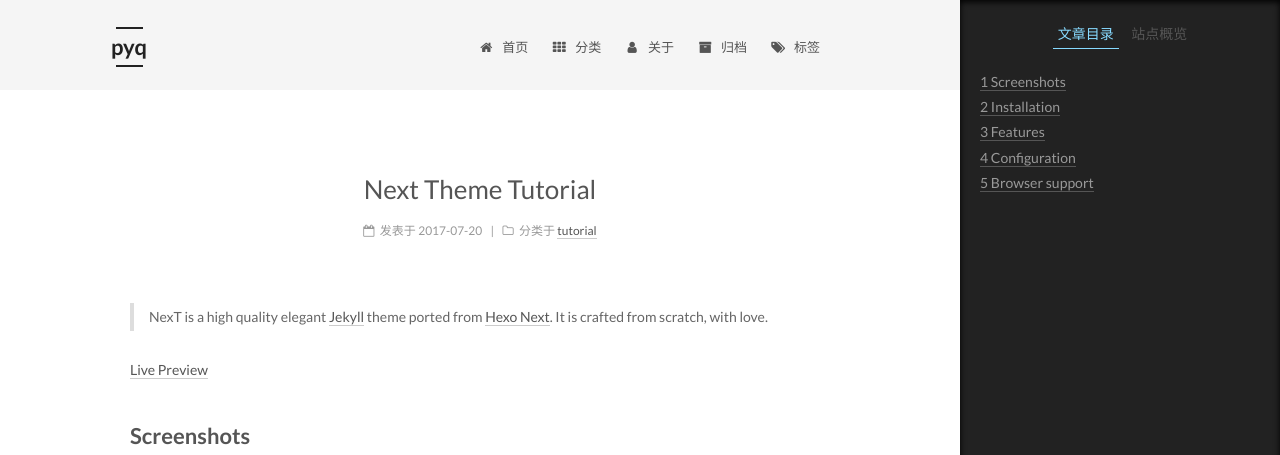
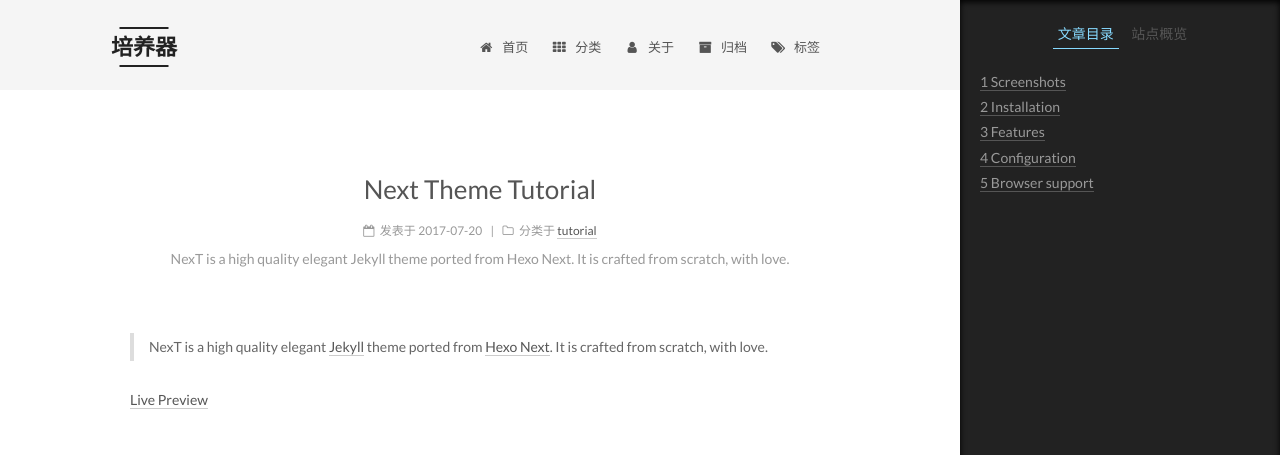
Before and after one commit to 2323087190/2323087190.github.io, a Jekyll site: the page built from _posts/2017-07-20-next-tutorial.md, in a window 1280 px wide and 1400 px high. Shown: the top 455 px of the window. Built offline with Jekyll 4.4.1, drawn with Linux system fonts in a browser that asks for light colours; part of the change alters nothing that is shown.

Commit message:
fix name

```diff
--- a/_config.yml
+++ b/_config.yml
@@ -4,17 +4,17 @@
 # ---------------------------------------------------------------
 
 # Site
-title: pyq
-subtitle:
-description:
-author: pyq
+title: 培养器
+subtitle: 应用介绍
+description: 这是我的培养器App介绍
+author: 2323087190
 # Support language: de, en, fr-FR, id, ja, ko, pt-BR, pt, ru, zh-Hans, zh-hk, zh-tw
 language: zh-Hans
 date_format: '%Y-%m-%d'
 
 # URL
 ## If your site is put in a subdirectory, set url as 'http://yoursite.com' and baseurl as '/child'
-url: 'pyq.github.io'
+url: '2323087190.github.io'
 baseurl:
 permalink: pretty
 
```
